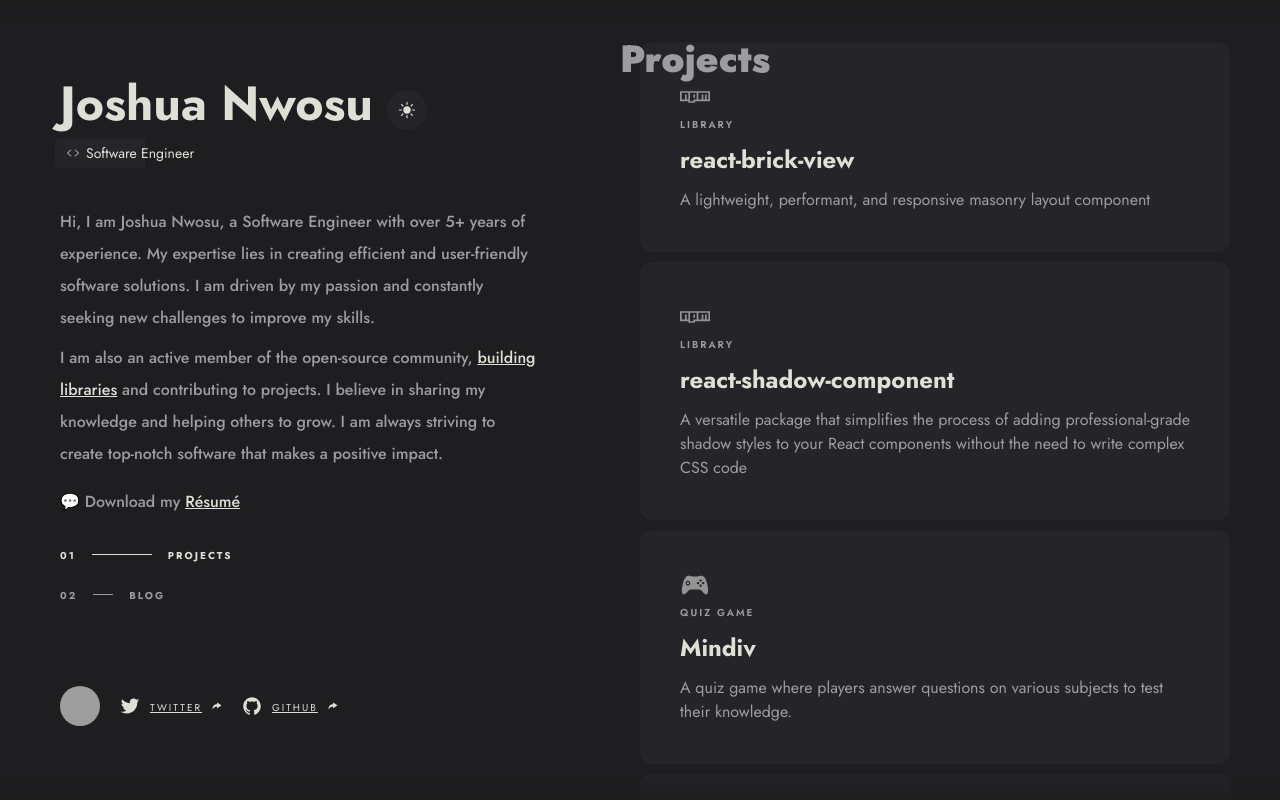
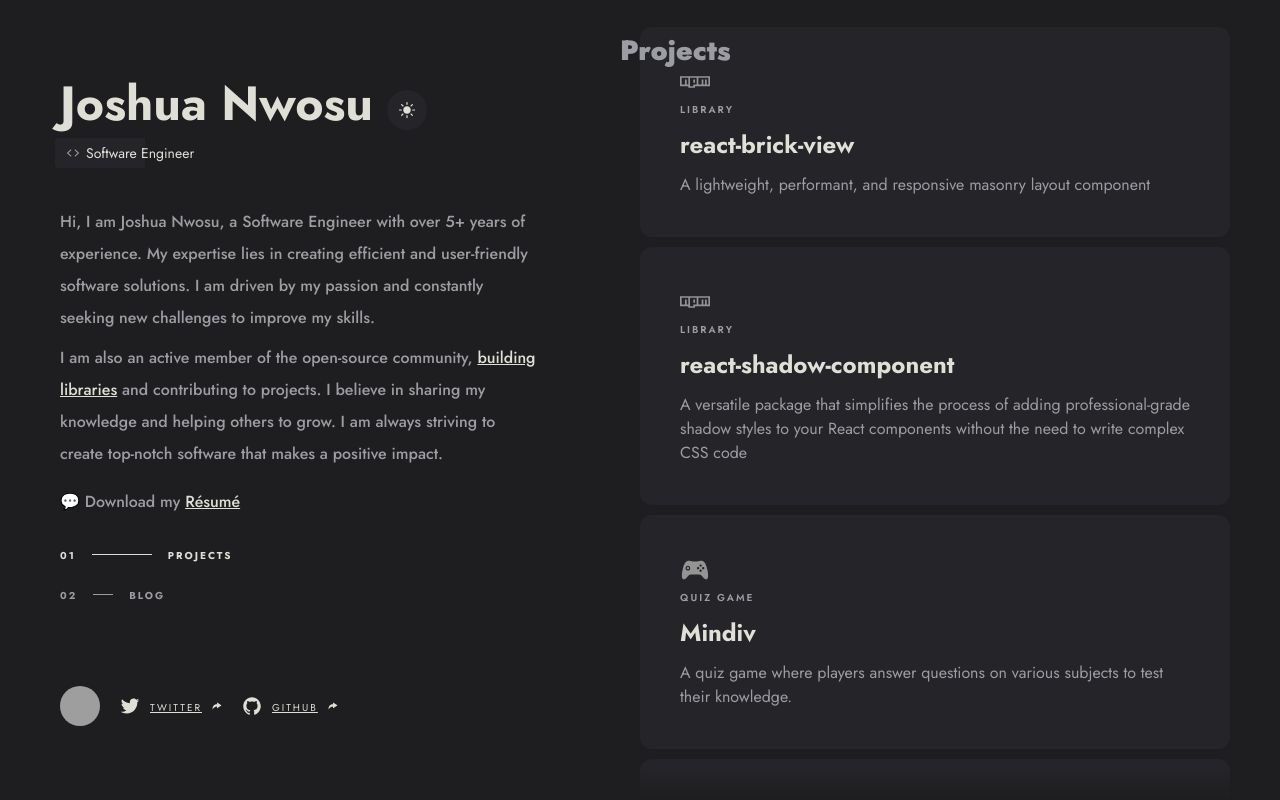
Before and after one commit to joshnwosu/whilejosh, a Next.js app: page / in a window 1280 px wide. Shown: the top 800 px of the page. Built offline with nearby package versions, Linux system fonts and the light colour scheme; grey boxes are pictures that could not be loaded.

Commit message:
update: modified lamp and contact styles

```diff
--- a/src/styles/Home.module.css
+++ b/src/styles/Home.module.css
@@ -42,12 +42,11 @@
   opacity: 1;
   width: auto;
 
-  font-size: 38px;
+  font-size: 28px;
   font-weight: 900;
   color: var(--text-color-light);
   top: 30px;
   left: -20px;
-  opacity: 1;
   margin-bottom: -15px;
   margin-left: -20px;
   z-index: 99;
@@ -445,6 +444,7 @@
   font-weight: 600;
   color: var(--text-color-light);
   font-size: 14px;
+  white-space: nowrap;
 }
 
 .hello_action a:hover {
```
